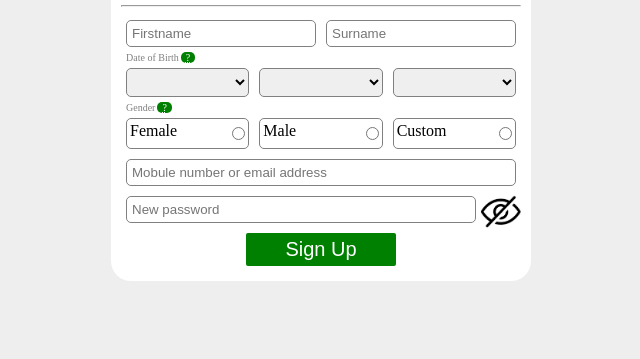
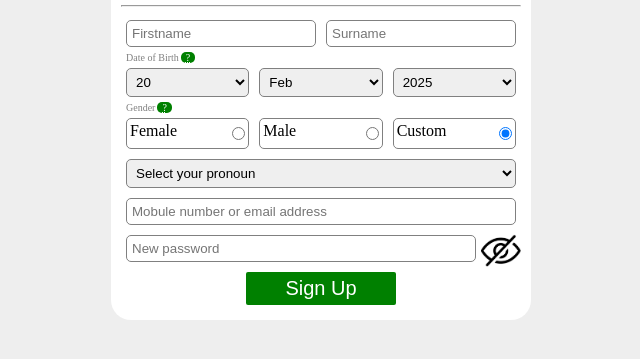
Before and after one commit to vijaychanduri/Temp, a plain HTML site: page temp24.html in a window 1280 px wide. Shown: the part 171-530 px from the top of the page, without its empty margins (319-959 px from the left). Drawn offline with Linux system fonts and the light colour scheme.

Commit message:
object motion

```diff
--- a/temp24.html
+++ b/temp24.html
@@ -106,15 +106,16 @@
         "Nov",
         "Dec",
       ];
-      let firstname=""
+      let firstname = "";
       let surname = "";
-      let email = ""
-      let password = ""
-      let gender = ""
-      let day = ""
-      let month = ""
-      let year = ""
-      let pronoun = ""
+      let email = "";
+      let password = "";
+      let gender = 0;
+      let dd = null;
+      let mm;
+      let yy;
+      let pronoun = "";
+      let g = "";
       const showData = () => {
         firstname = document.getElementById("firstname").value;
         surname = document.getElementById("surname").value;
@@ -122,11 +123,12 @@
         password = document.getElementById("password").value;
         gender = document.getElementsByName("gender");
         pronoun = document.getElementById("prSelect").value;
-        let day = document.getElementById("day").value;
-        let month = document.getElementById("month").value;
-        let year = document.getElementById("year").value;
-        let dob = `${day}-${month}-${year}`;
-        let g = "";
+        dd = Number(document.getElementById("day").value);
+        mm = Number(document.getElementById("month").value);
+        yy = Number(document.getElementById("year").value);
+        console.log(dd, mm, yy);
+        let dob = `${dd}-${months[mm]}-${yy}`;
+        g = "";
         if (gender[0].checked) g = "Female";
         if (gender[1].checked) g = "Male";
         if (gender[2].checked) g = pronoun;
@@ -147,16 +149,17 @@
       const f1 = () => {
         let str = "";
         let dt = new Date();
-        let d = dt.getDate();
-        let m = dt.getMonth();
-        let y = dt.getFullYear();
+        let d = dd ?? dt.getDate();
+        let m = mm ?? dt.getMonth();
+        let y = yy ?? dt.getFullYear();
+        if (pronoun != "NA") prSelect.style.display = "block";
         for (let i = 1; i <= 31; i++) {
           str += `<option ${i === d && "selected"}>${i}</option>`;
         }
         day.innerHTML = str;
         str = "";
         for (let i = 0; i <= 11; i++) {
-          str += `<option ${i === m && "selected"}>${months[i]}</option>`;
+          str += `<option value=${i} ${i === m && "selected"}>${months[i]}</option>`;
         }
         month.innerHTML = str;
         str = "";
@@ -195,15 +198,21 @@
       <div class="row">
         <div class="radioClass">
           <div><label> Female</label></div>
-          <div><input type="radio" name="gender" onclick="togglePronoun()" /></div>
+          <div><input type="radio" ${
+            g === "Female" && "checked"
+          } name="gender" onclick="togglePronoun()" /></div>
         </div>
         <div class="radioClass">
           <div><label> Male</label></div>
-          <div><input type="radio" name="gender" onclick="togglePronoun()" /></div>
+          <div><input type="radio" ${
+            g === "Male" && "checked"
+          } name="gender" onclick="togglePronoun()" /></div>
         </div>
         <div class="radioClass">
           <div><label> Custom</label></div>
-          <div><input type="radio" name="gender" onclick="togglePronoun()" /></div>
+          <div><input type="radio" ${
+            pronoun != "NA" && "checked"
+          } name="gender" onclick="togglePronoun()" /></div>
         </div>
       </div>
 
```
Also changed, not shown: temp26.html (added, +21 -0 lines).
